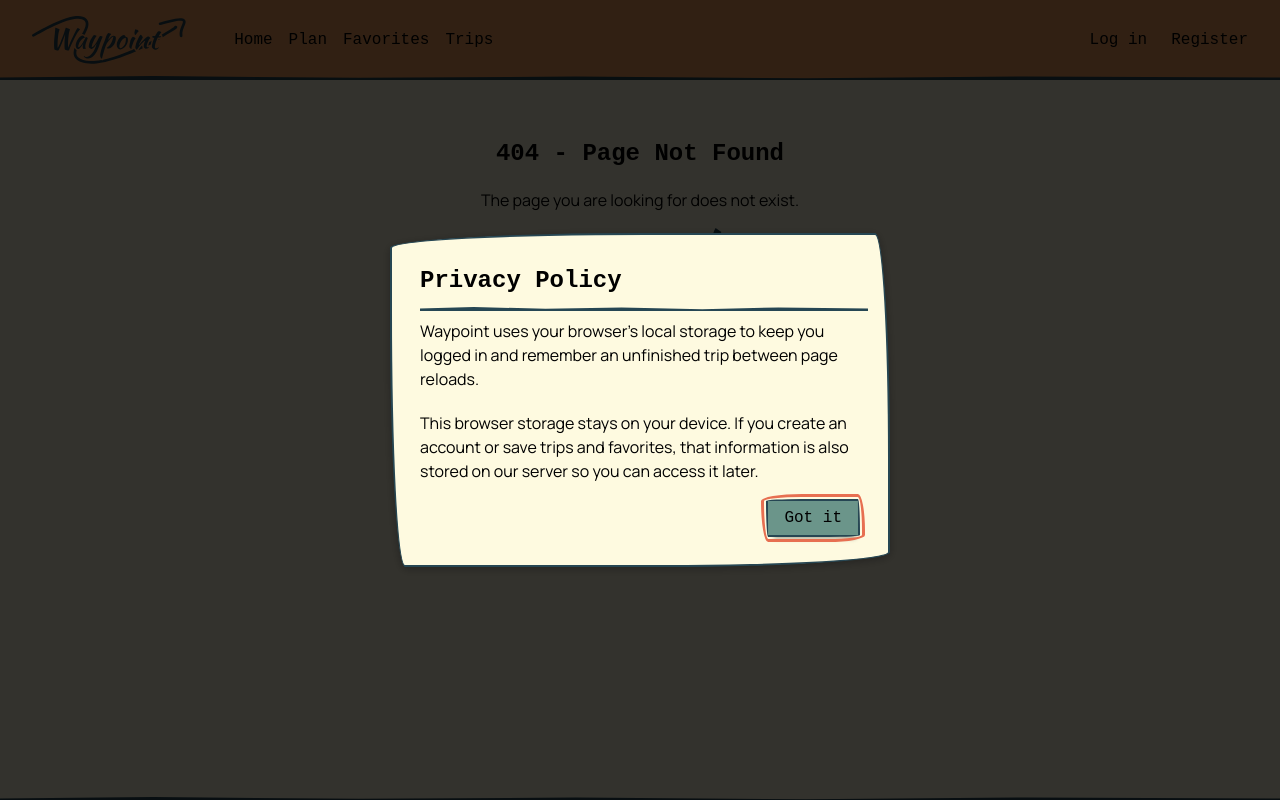
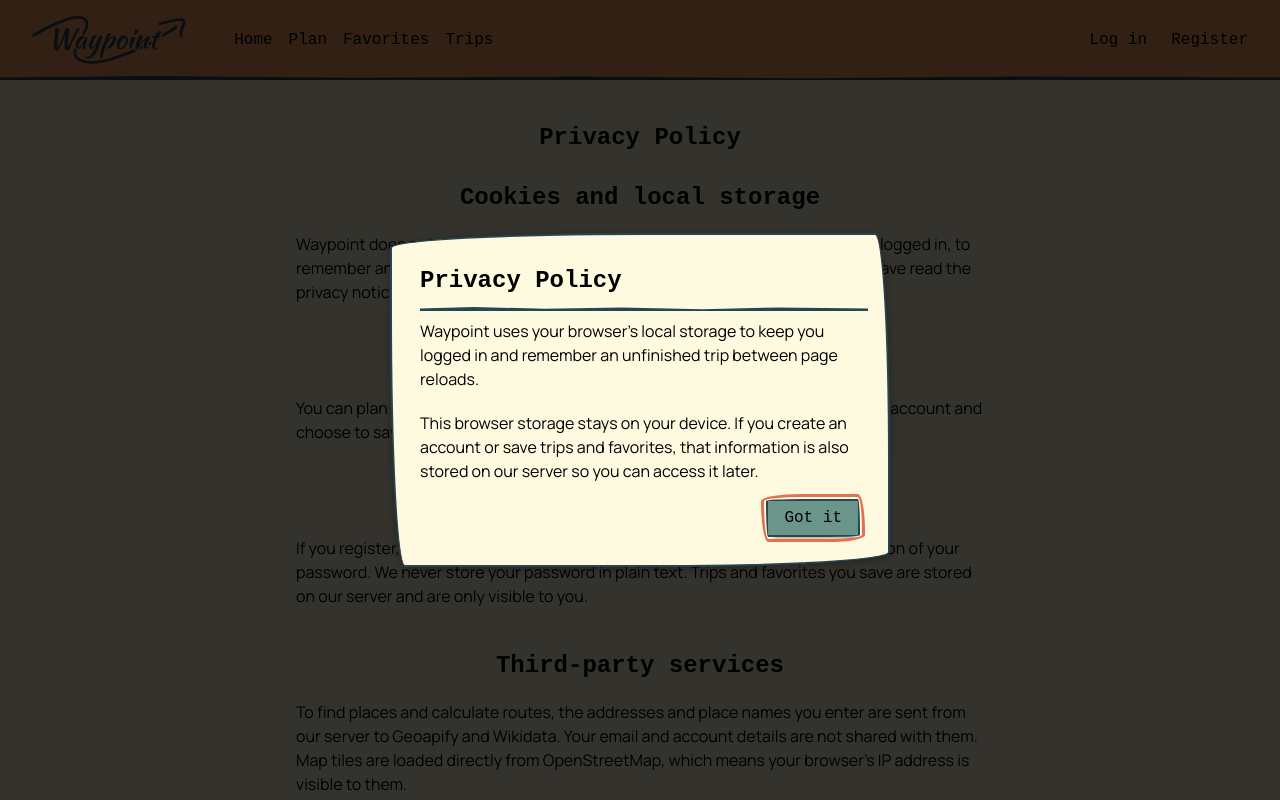
Before and after one commit to Malinsson/Waypoint, a React (Vite) app in the folder frontend/: page /privacy in a window 1280 px wide. Shown: the top 800 px of the page. Built offline with nearby package versions, Linux system fonts and the light colour scheme; no server answers; a web font is replaced by a local one.

Commit message:
Added privacy policy page and minor css changes

```diff
--- a/frontend/src/App.tsx
+++ b/frontend/src/App.tsx
@@ -16,6 +16,7 @@ import PrivacyPopup from './components/PrivacyPopup/PrivacyPopup.tsx'
 import TripEditPage from './pages/TripEdit/TripEditPage.tsx'
 import NotFoundPage from './pages/NotFound/NotFoundPage.tsx'
 import ProfilePage from './pages/Profile/ProfilePage.tsx'
+import PrivacyPage from './pages/Privacy/PrivacyPage.tsx'
 import ScrollToTop from './components/ScrollToTop/ScrollToTop.tsx'
 
 function App() {
@@ -33,6 +34,7 @@ function App() {
           <Route path="/plan" element={<PlanPage />} />
           <Route path="/login" element={<LoginPage />} />
           <Route path="/register" element={<RegisterPage />} />
+          <Route path="/privacy" element={<PrivacyPage />} />
 
           {/* Protected routes */}
           <Route element={ <RequireAuth><AppLayout /></RequireAuth> }>
--- a/frontend/src/components/Footer/Footer.tsx
+++ b/frontend/src/components/Footer/Footer.tsx
@@ -1,3 +1,4 @@
+import { Link } from 'react-router-dom'
 import styles from './Footer.module.css'
 
 
@@ -13,10 +14,7 @@ function Footer() {
 
                 <ul className={styles.links}>
                     <li>
-                        <a href="/privacy">Privacy Policy</a>
-                    </li>
-                    <li>
-                        <a href="/cookie">Cookie Policy</a>
+                        <Link to="/privacy">Privacy Policy</Link>
                     </li>
                     <li>
                         <a href="/contact">Contact</a>
--- a/frontend/src/components/MobileNavigation/MobileNavigation.module.css
+++ b/frontend/src/components/MobileNavigation/MobileNavigation.module.css
@@ -10,6 +10,11 @@
     /* The map pages subtract this variable to size themselves, so the nav
        must be exactly this tall instead of whatever its content adds up to */
     height: var(--mobile-nav-height);
+    /* Own compositing layer: mobile browsers resize the viewport while the URL
+       bar collapses on scroll, and without this the fixed nav repaints late
+       and appears to jump */
+    transform: translateZ(0);
+    will-change: transform;
 }
 
 .mobileNav a {
--- /dev/null
+++ b/frontend/src/pages/Privacy/PrivacyPage.module.css
@@ -0,0 +1,13 @@
+.privacy {
+    max-width: 45rem;
+    margin: 0 auto;
+    padding: 1rem;
+}
+
+.privacy h2 {
+    margin-top: 1.5rem;
+}
+
+.privacy a {
+    text-decoration: underline;
+}
--- /dev/null
+++ b/frontend/src/pages/Privacy/PrivacyPage.tsx
@@ -0,0 +1,31 @@
+import styles from './PrivacyPage.module.css'
+
+const REPO_URL = 'https://github.com/Malinsson/Waypoint'
+
+function PrivacyPage() {
+  return (
+    <section className={`mainSection ${styles.privacy}`} aria-labelledby="privacy-heading">
+      <h1 id="privacy-heading">Privacy Policy</h1>
+
+      <h2>Cookies and local storage</h2>
+      <p>Waypoint does not use cookies. It uses your browser&apos;s local storage to keep you logged in, to remember an unfinished trip between page reloads, and to remember that you have read the privacy notice. This data stays on your device.</p>
+
+      <h2>Using Waypoint without an account</h2>
+      <p>You can plan trips as a guest. Nothing is saved on our server unless you create an account and choose to save a trip.</p>
+
+      <h2>Account data</h2>
+      <p>If you register, we store your email address, your display name and a hashed version of your password. We never store your password in plain text. Trips and favorites you save are stored on our server and are only visible to you.</p>
+
+      <h2>Third-party services</h2>
+      <p>To find places and calculate routes, the addresses and place names you enter are sent from our server to Geoapify and Wikidata. Your email and account details are not shared with them. Map tiles are loaded directly from OpenStreetMap, which means your browser&apos;s IP address is visible to them.</p>
+
+      <h2>Your data</h2>
+      <p>You can delete your saved trips and favorites at any time.</p>
+
+      <h2>Source code</h2>
+      <p>Waypoint is a school project and its source code is public: <a href={REPO_URL} target="_blank" rel="noopener noreferrer">view it on GitHub</a>.</p>
+    </section>
+  )
+}
+
+export default PrivacyPage
```
